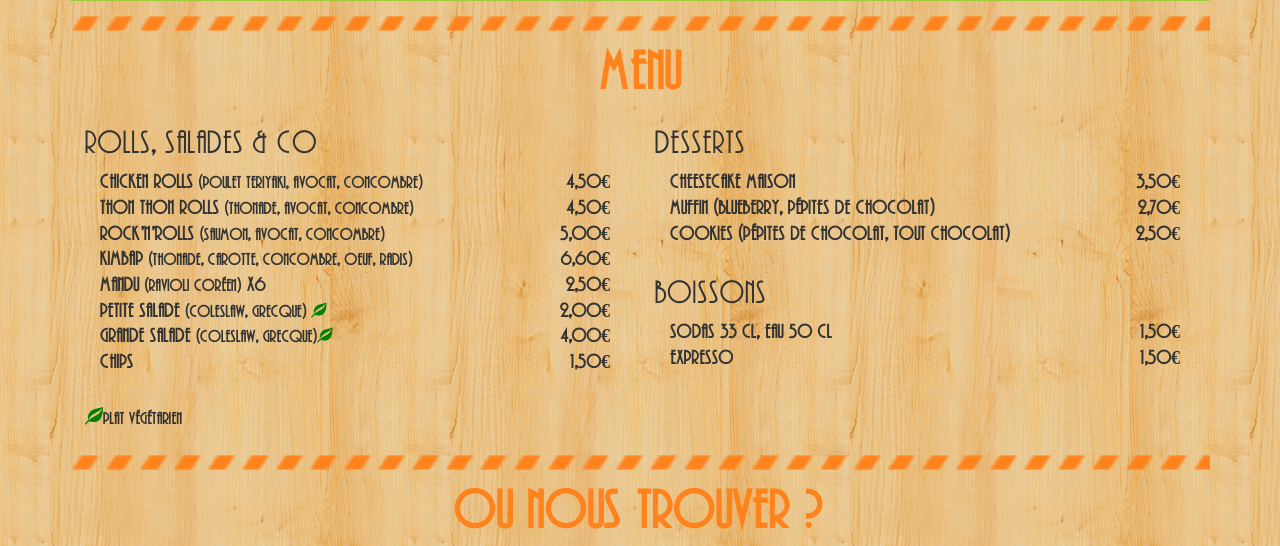
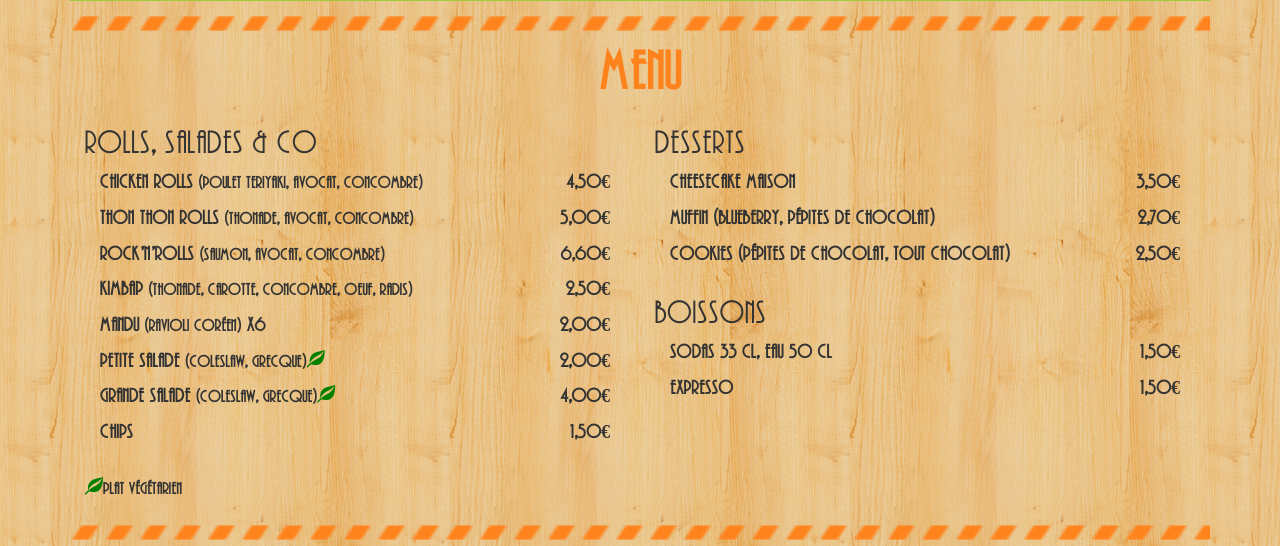
Before and after one commit to NicolasLF/Projet_LCV, a PHP site: page / in a window 1280 px wide. Shown: the part 1819-2365 px from the top of the page. Run offline with PHP 8.4, Linux system fonts and the light colour scheme; some libraries are stand-ins or nearby versions.

Commit message:
réalignement du menu

```diff
--- a/LCV.css
+++ b/LCV.css
@@ -20,14 +20,15 @@ body {
 }
 
 .carte p {
-	text-align: left;
+	text-align: left
 }
-.prix p {
+.prix p{
 	text-align:right;
-	font-weight:bolder;
+	font-weight:bold;
 }
 .prix-formule {
 		font-weight:bolder;
+		bottom:O;
 }
 .glyphicon-leaf {
 	color:#008000;
--- a/index.html
+++ b/index.html
@@ -142,7 +142,7 @@
 			     					<h2>Formule <br />
 									La faim de la route <br /></h2>
 			     					<p>Bagel ou Kimpab + boisson<br />
-			     					<big>7,60€</big></p>
+			     					<big><span class="prixformule">7,60€</span></big></p>
 			      				</div>
 			    			</div>
 			    			<div class="item">
@@ -295,26 +295,38 @@
 					<h2> Rolls, salades & Co</h2>
 						<div class="container-fluid">
 							<div class="row">
-								<div class="col-xs-10 carte">
-								  	<p>Chicken Rolls <small>(poulet teriyaki, avocat, concombre)</small><br />
-								  	Thon thon Rolls <small>(thonade, avocat, concombre)</small><br />
-								  	Rock'n'rolls <small>(saumon, avocat, concombre)</small><br />
-									Kimbap <small>(thonade, carotte, concombre, oeuf, radis)</small><br />
-									Mandu <small>(ravioli coréen)</small> X6<br />
-									</span>Petite salade <small>(coleslaw, grecque) <span class="glyphicon glyphicon-leaf"></small><br />
-									Grande salade <small>(coleslaw, grecque)<span class="glyphicon glyphicon-leaf"></small><br />
-									Chips</p>
+								<div class="col-xs-9 carte">
+								  	<p>Chicken Rolls <small>(poulet teriyaki, avocat, concombre)</small></p>
 								</div>
-								<div class="col-xs-2 prix">
-									<p>4,50€<br />
-									4,50€<br />
-									5,00€<br />
-									6,60€<br />
-									2,50€<br />
-									2,00€<br />
-									4,00€<br />
-									1,50€<br /></p>
+								  	<div class="col-xs-3 prix"><p>4,50€</p></div>
+								<div class="col-xs-9 carte">
+								  	<p>Thon thon Rolls <small>(thonade, avocat, concombre)</small></p>
 								</div>
+								  	<div class="col-xs-3 prix"><p>5,00€</p></div>
+								<div class="col-xs-9 carte">
+								  	<p>Rock'n'rolls <small>(saumon, avocat, concombre)</small></p>
+								</div>
+								  	<div class="col-xs-3 prix"><p>6,60€</p></div>
+								<div class="col-xs-9 carte">
+									<p>Kimbap <small>(thonade, carotte, concombre, oeuf, radis)</small></p>
+								</div>
+									<div class="col-xs-3 prix"><p>2,50€</p></div>
+								<div class="col-xs-9 carte">
+									<p>Mandu <small>(ravioli coréen)</small> X6</p>
+								</div>
+									<div class="col-xs-3 prix"><p>2,00€</p></div>
+								<div class="col-xs-9 carte">
+									<p>Petite salade <small>(coleslaw, grecque)</small><span class="glyphicon glyphicon-leaf"></span></p>
+								</div>
+										<div class="col-xs-3 prix"><p>2,00€</p></div>
+								<div class="col-xs-9 carte">
+									<p>Grande salade <small>(coleslaw, grecque)</small><span class="glyphicon glyphicon-leaf"></span></p>
+								</div>
+									<div class="col-xs-3 prix"><p>4,00€</p></div>
+								<div class="col-xs-9 carte">
+									<p>Chips</p>
+								</div>
+									<div class="col-xs-3 prix"><p>1,50€</p></div>
 							</div>
 						</div>
 				</div>
@@ -322,32 +334,35 @@
 					<h2>Desserts</h2>
 						<div class="container-fluid">
 							<div class="row">
-								<div class="col-xs-10 carte">
-									<p>Cheesecake maison<br />
-									Muffin (blueberry, pépites de chocolat)<br />
-									Cookies (pépites de chocolat, tout chocolat)<br />
-									</p>
+								<div class="col-xs-9 carte">
+									<p>Cheesecake maison</p>
 								</div>
-								<div class="col-xs-2 prix">
-									<p>3,50€<br />
-									2,70€<br />
-									2,50€<br />
-									</p>
+								<div class="col-xs-3 prix"><p>3,50€</p>
+								</div>
+								<div class="col-xs-9 carte">
+									<p>Muffin (blueberry, pépites de chocolat)</p>
+								</div>
+								<div class="col-xs-3 prix"><p>2,70€</p>
+								</div>
+								<div class="col-xs-9 carte">
+									<p>Cookies (pépites de chocolat, tout chocolat)</p>
+								</div>
+								<div class="col-xs-3 prix"><p>2,50€</p>
 								</div>
 							</div>
 						</div>
 					<h2>Boissons</h2>
 						<div class="container-fluid">
 							<div class="row">
-								<div class="col-xs-10 carte">
-									<p>Sodas 33 cl, eau 50 cl<br />
-									Expresso<br />
-									</p>
+								<div class="col-xs-9 carte">
+									<p>Sodas 33 cl, eau 50 cl</p>
+									</div>
+								<div class="col-xs-3 prix"><p>1,50€</p>
 								</div>
-								<div class="col-xs-2 prix">
-									<p>1,50€<br />
-									1,50€<br />
-									</p>
+								<div class="col-xs-9 carte">
+									<p>Expresso</p>
+								</div>
+								<div class="col-xs-3 prix"><p>1,50€</p>
 								</div>
 							</div>
 						</div>
```
